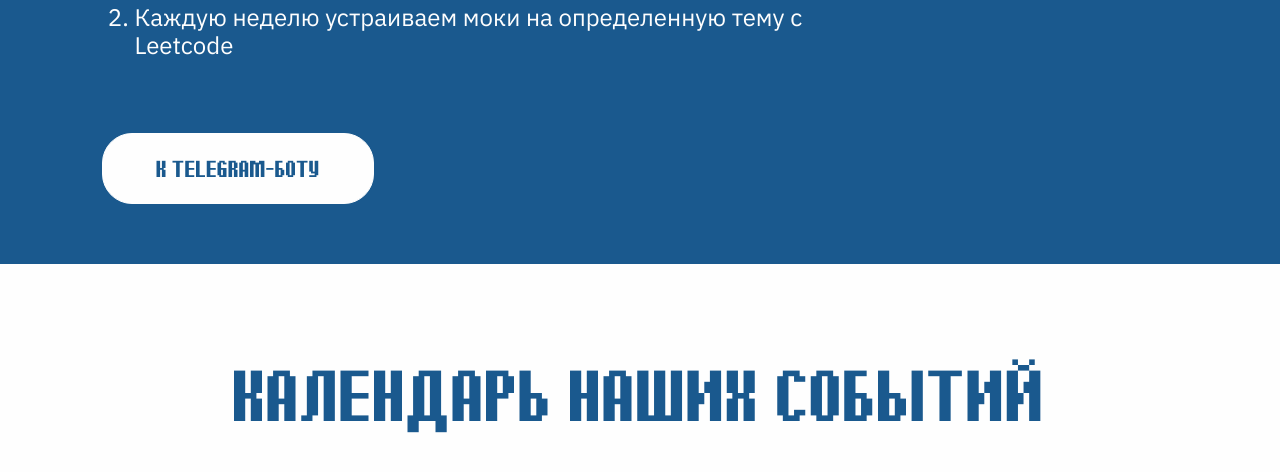
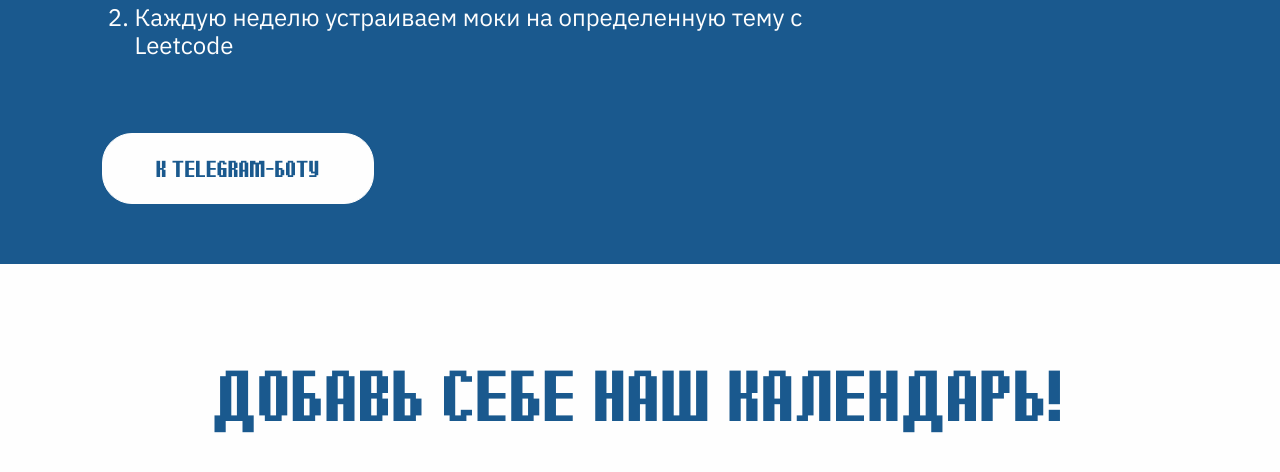
Before and after one commit to LenaAn/nelenkin-frontend, a React (Vite) app: page / in a window 1280 px wide. Shown: the part 4245-4717 px from the top of the page. Built offline with nearby package versions, Linux system fonts and the light colour scheme.

Commit message:
reword section about calendar

```diff
--- a/src/components/sections/CalendarSection.jsx
+++ b/src/components/sections/CalendarSection.jsx
@@ -5,7 +5,7 @@ function CalendarSection() {
         <section className="section section-calendar">
             <div className="container section-calendar-inner">
                 <h2 className="section-title section-title--center">
-                    Календарь наших событий
+                    Добавь себе наш календарь!
                 </h2>
                 <iframe className="calendar-frame"
                     src="https://calendar.google.com/calendar/embed?src=f9b540541697defb8f20606ae563c7f2bb42e1c16cb3a15e9a887a43fd33acb8%40group.calendar.google.com&ctz=Europe%2FBelgrade"
```
